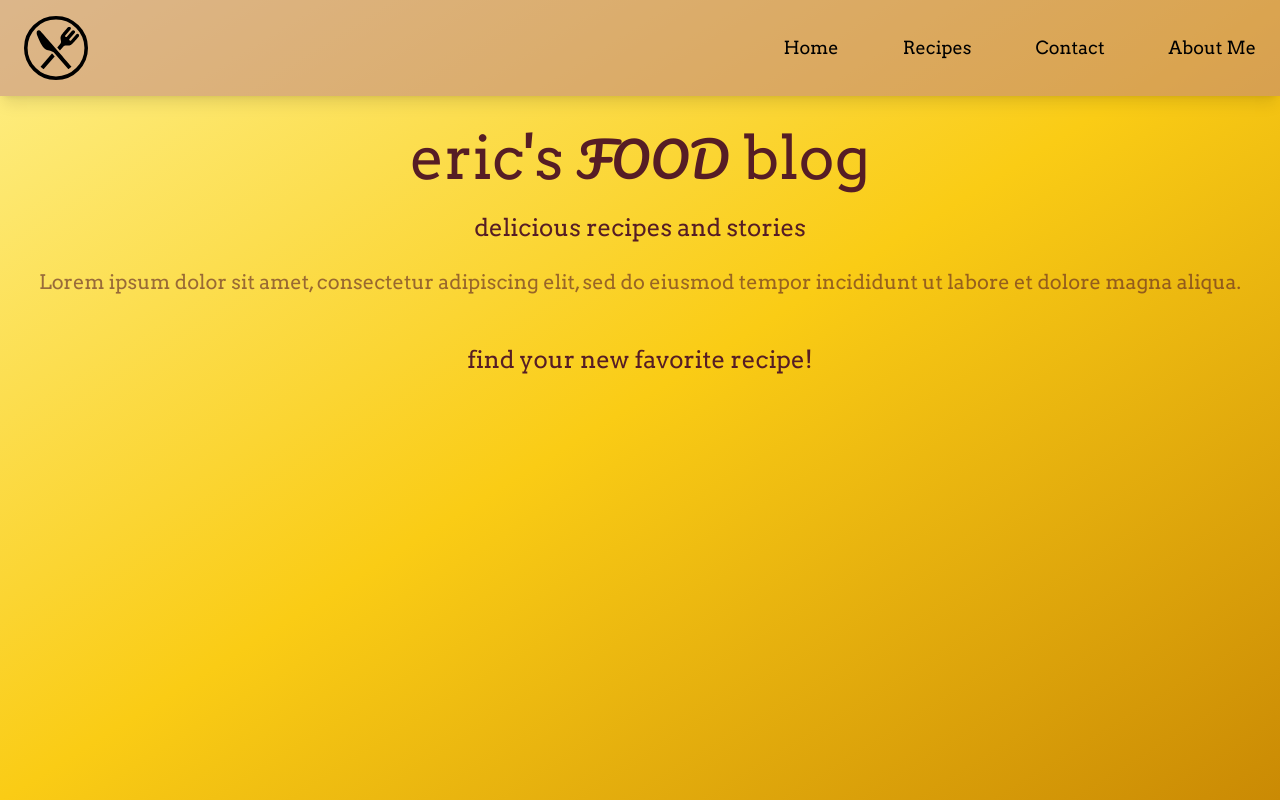
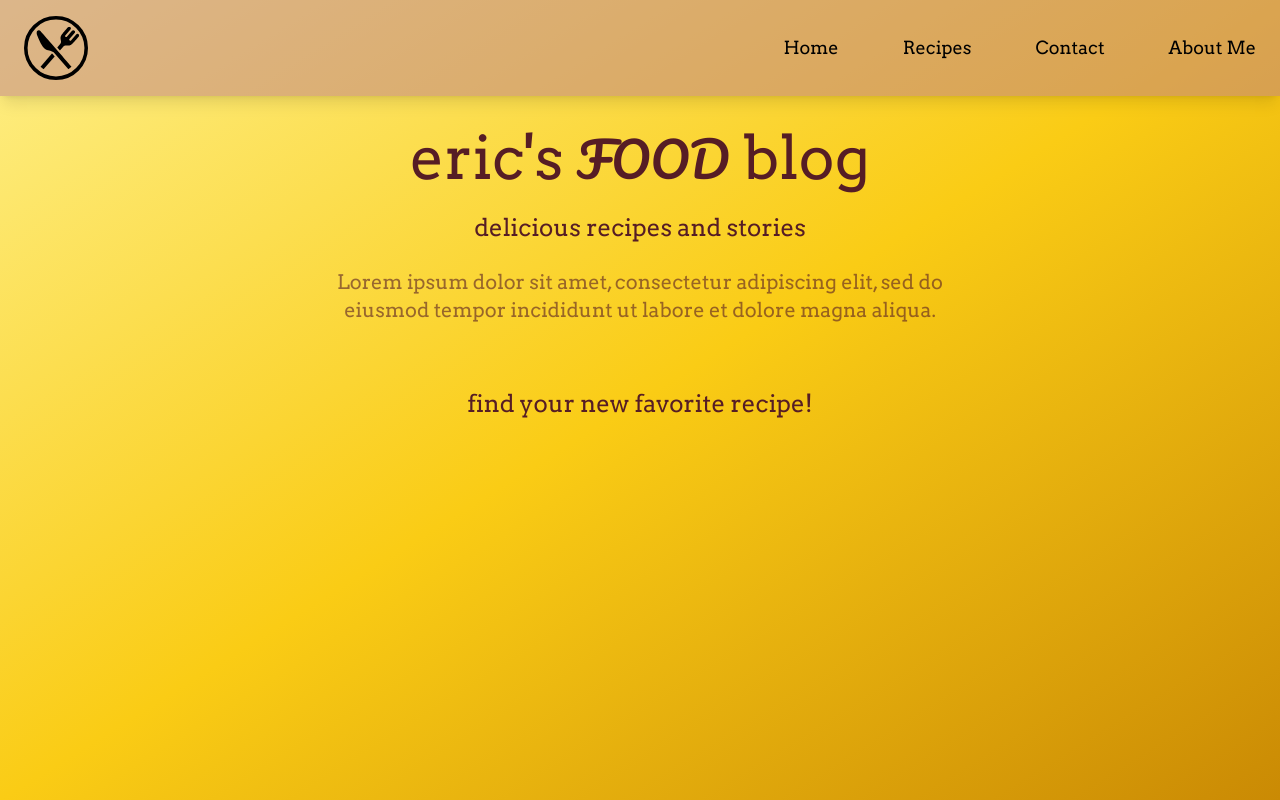
Before and after one commit to EricTheHoff/responsive_layout, a React (Vite) app: page / in a window 1280 px wide. Built offline with nearby package versions, Linux system fonts and the light colour scheme.

Commit message:
Finished header

```diff
--- a/src/components/header/Header.jsx
+++ b/src/components/header/Header.jsx
@@ -1,10 +1,10 @@
 const Header = () => {
   return (
-    <div className='flex flex-col items-center mt-8 text-center font-arvo text-chocolate-100'>
+    <div className='flex flex-col items-center mt-8 text-center font-arvo text-chocolate-100 2xl:mt-16'>
       <h1 className='text-4xl md:text-6xl'>{`eric's`} <span className='font-pacifico text-chocolate-100 uppercase text-3xl md:text-5xl'>food</span> blog</h1>
       <h2 className='my-2 md:my-6 md:text-2xl'>delicious recipes and stories</h2>
-      <p className='text-chocolate-50 mx-4 text-sm md:text-xl'>Lorem ipsum dolor sit amet, consectetur adipiscing elit, sed do eiusmod tempor incididunt ut labore et dolore magna aliqua.</p>
-      <span className='mt-6 md:mt-12 md:text-2xl'>find your new favorite recipe!</span>
+      <p className='text-chocolate-50 mx-4 text-sm max-w-md md:text-xl md:max-w-lg lg:max-w-xl xl:max-w-2xl'>Lorem ipsum dolor sit amet, consectetur adipiscing elit, sed do eiusmod tempor incididunt ut labore et dolore magna aliqua.</p>
+      <span className='mt-6 md:mt-12 md:text-2xl xl:mt-16'>find your new favorite recipe!</span>
     </div>
   )
 };
```
